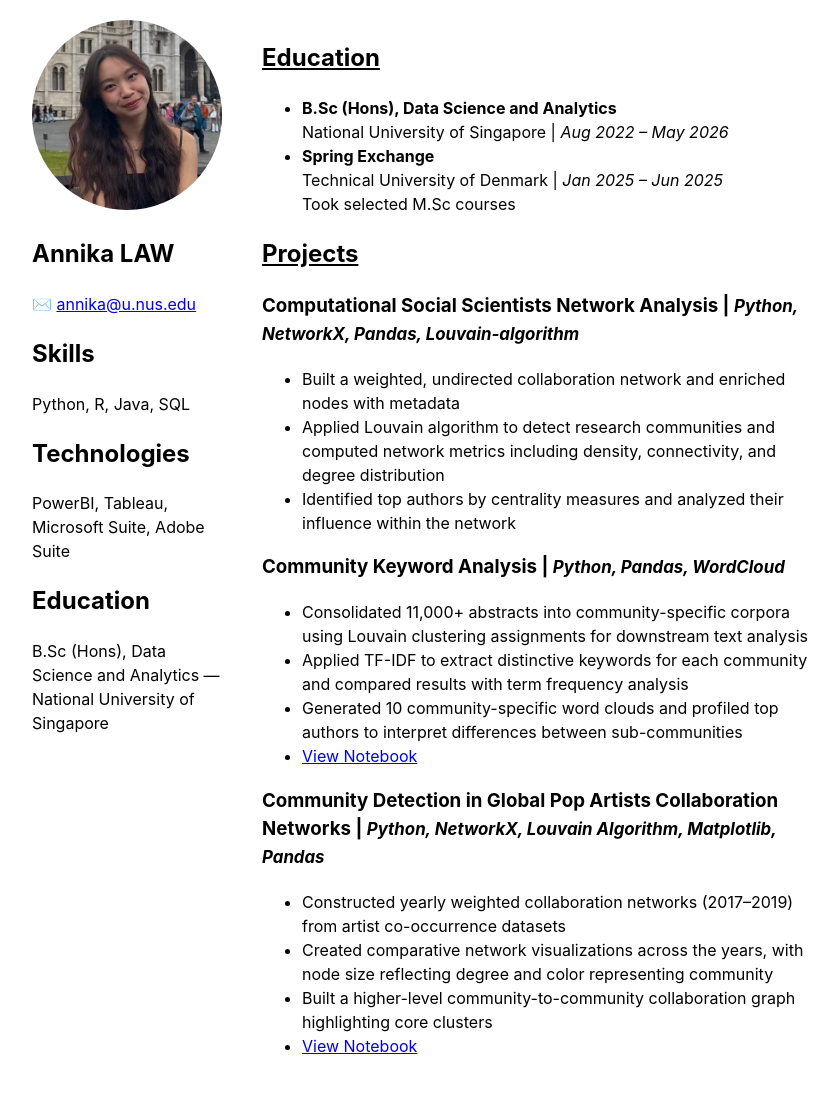
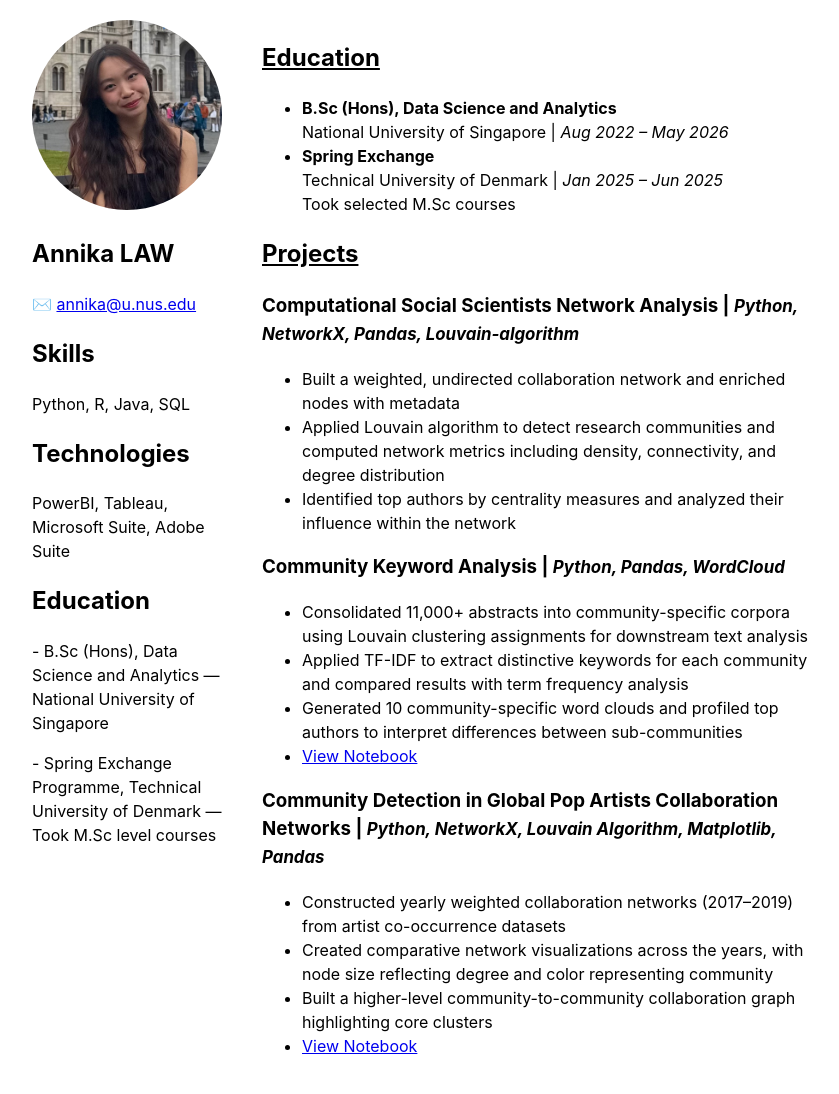
Before and after one commit to annikaljy/annikaljy.github.io, a Jekyll site: the page built from index.md, in a window 1280 px wide. Shown: the whole page, without its empty margins (208-1047 px from the left). Built offline with Jekyll 4.4.1, drawn with Linux system fonts in a browser that asks for light colours.

Commit message:
Update index.md

```diff
--- a/index.md
+++ b/index.md
@@ -15,7 +15,8 @@
     <h2>Technologies</h2>
     <p>PowerBI, Tableau, Microsoft Suite, Adobe Suite</p>
     <h2>Education</h2>
-    <p>B.Sc (Hons), Data Science and Analytics — National University of Singapore </p>
+    <p> - B.Sc (Hons), Data Science and Analytics — National University of Singapore </p>
+    <p> - Spring Exchange Programme, Technical University of Denmark — Took M.Sc level courses  </p>
   </div>
 
 
```
